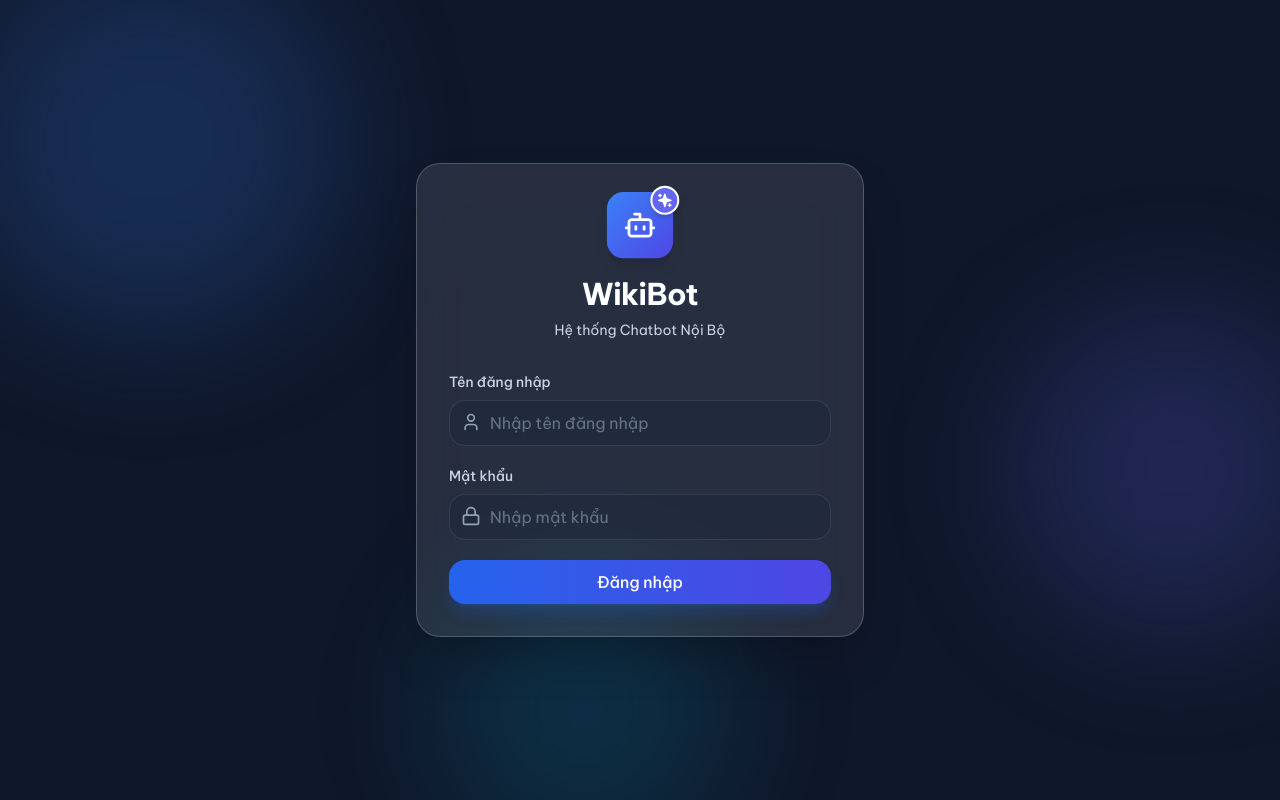
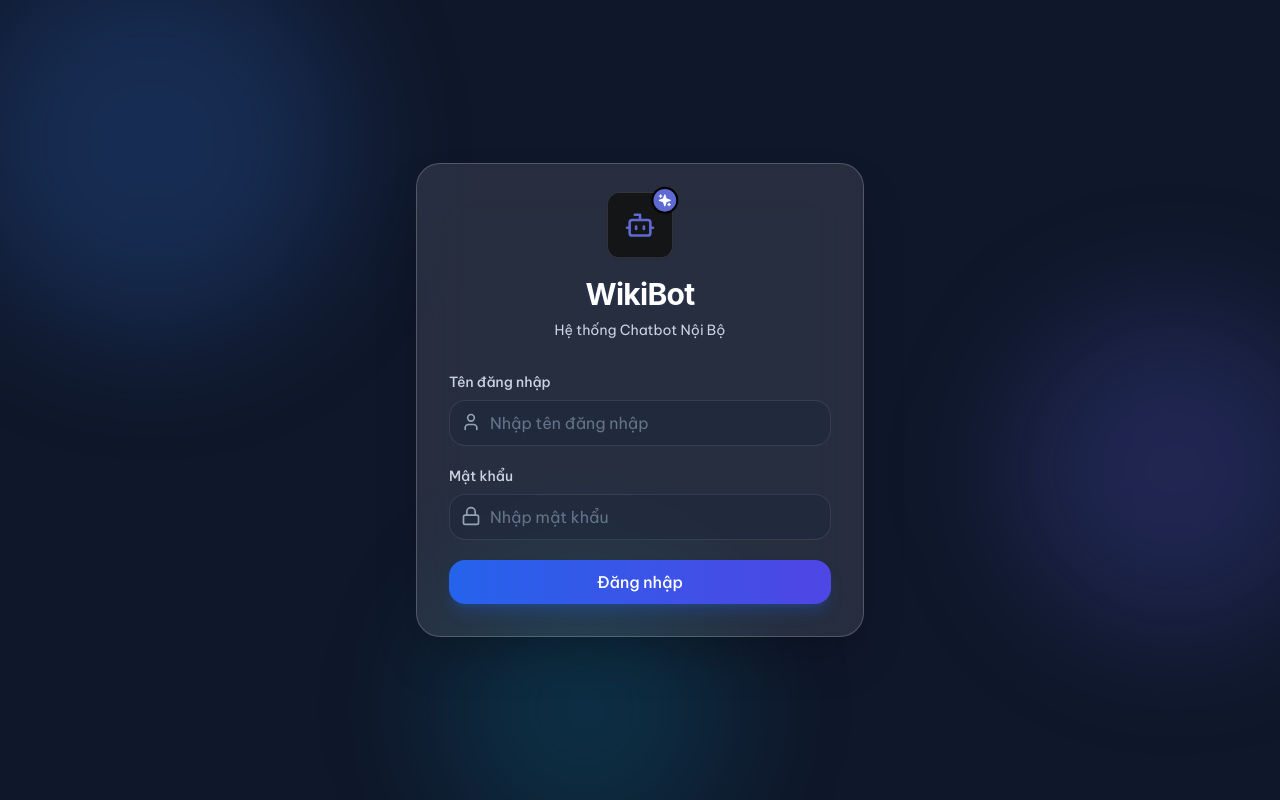
Before and after one commit to namngth04/WikiBot, a Next.js app in the folder frontend/: page /login in a window 1280 px wide. Built offline with nearby package versions, Linux system fonts and the light colour scheme.

Commit message:
feat(frontend): setup Linear.app UI Dark theme (canvas, brand-lavender, hairline, scrollbar)

```diff
--- a/frontend/app/components/AppLogo.tsx
+++ b/frontend/app/components/AppLogo.tsx
@@ -12,25 +12,25 @@ interface AppLogoProps {
 }
 
 export default function AppLogo({ size = 'md', className, animate = true }: AppLogoProps) {
-  // Định nghĩa kích thước hiển thị đồng bộ
+  // Định nghĩa kích thước hiển thị đồng bộ chuẩn Linear.app
   const sizes = {
     sm: {
-      container: 'w-8 h-8 rounded-lg p-1.5',
+      container: 'w-8 h-8 rounded-md p-1.5',
+      botIcon: 16,
+      sparkleIcon: 8,
+      sparkleContainer: '-top-0.5 -right-0.5 p-0.5 bg-brand-lavender rounded-full border border-canvas',
+    },
+    md: {
+      container: 'w-10 h-10 rounded-md p-2.5',
       botIcon: 18,
       sparkleIcon: 10,
-      sparkleContainer: '-top-0.5 -right-0.5 p-0.5 bg-indigo-500 rounded-full border border-white',
-    },
-    md: {
-      container: 'w-10 h-10 rounded-xl p-2.5',
-      botIcon: 20,
-      sparkleIcon: 12,
-      sparkleContainer: '-top-1 -right-1 p-0.5 bg-indigo-500 rounded-full border border-white',
+      sparkleContainer: '-top-1 -right-1 p-0.5 bg-brand-lavender rounded-full border border-canvas',
     },
     lg: {
-      container: 'w-16 h-16 rounded-2xl p-4',
-      botIcon: 32,
-      sparkleIcon: 16,
-      sparkleContainer: '-top-1.5 -right-1.5 p-1 bg-indigo-500 rounded-full border-2 border-white',
+      container: 'w-16 h-16 rounded-lg p-4',
+      botIcon: 30,
+      sparkleIcon: 14,
+      sparkleContainer: '-top-1.5 -right-1.5 p-1 bg-brand-lavender rounded-full border-2 border-canvas',
     },
   };
 
@@ -38,16 +38,16 @@ export default function AppLogo({ size = 'md', className, animate = true }: AppL
 
   const logoContent = (
     <div className={cn(
-      "relative inline-flex items-center justify-center bg-gradient-to-br from-blue-500 to-indigo-600 shadow-lg text-white shrink-0",
+      "relative inline-flex items-center justify-center bg-surface-2 border border-hairline-strong shadow-sm text-brand-lavender shrink-0",
       currentSize.container,
       className
     )}>
-      {/* Icon Robot thông minh */}
-      <Bot size={currentSize.botIcon} className="text-white" />
+      {/* Icon Robot thông minh màu oải hương */}
+      <Bot size={currentSize.botIcon} className="text-brand-lavender" />
 
-      {/* Badge Sparkles thu nhỏ nổi bật góc phải */}
+      {/* Badge Sparkles tím oải hương viền Canvas tối */}
       <div className={cn(
-        "absolute flex items-center justify-center shadow-md",
+        "absolute flex items-center justify-center shadow-sm",
         currentSize.sparkleContainer
       )}>
         <Sparkles size={currentSize.sparkleIcon} className="text-white fill-white" />
--- a/frontend/app/globals.css
+++ b/frontend/app/globals.css
@@ -4,31 +4,56 @@
 
 @layer base {
   body {
-    @apply text-slate-800 bg-slate-50 font-be-vietnam;
+    @apply text-ink bg-canvas font-sans antialiased;
   }
 
   h1, h2, h3, h4, h5, h6 {
-    @apply font-be-vietnam font-bold tracking-tight;
+    @apply font-sans font-semibold tracking-[-0.03em] text-ink;
   }
 }
 
 @layer components {
   .glass-card {
-    @apply bg-white/70 backdrop-blur-md border border-white/20 shadow-glass;
+    @apply bg-surface-1/70 backdrop-blur-md border border-hairline shadow-sm;
   }
 
   .btn-primary {
-    @apply bg-primary-600 text-white hover:bg-primary-700 shadow-soft hover:shadow-soft-xl transition-all duration-300 rounded-xl px-4 py-2 font-semibold flex items-center gap-2 active:scale-95;
+    @apply bg-brand-lavender text-white hover:bg-brand-lavender-hover active:scale-95 duration-200 transition-all font-medium text-sm rounded-md px-4 py-2 flex items-center justify-center gap-2 select-none shadow-sm;
   }
 
   .btn-secondary {
-    @apply bg-white text-slate-700 border border-slate-200 hover:bg-slate-50 shadow-sm transition-all duration-300 rounded-xl px-4 py-2 font-semibold flex items-center gap-2 active:scale-95;
+    @apply bg-surface-1 text-ink border border-hairline hover:bg-surface-2 active:scale-95 duration-200 transition-all font-medium text-sm rounded-md px-4 py-2 flex items-center justify-center gap-2 select-none;
+  }
+
+  .btn-linear-primary {
+    @apply bg-brand-lavender text-white hover:bg-brand-lavender-hover active:scale-95 duration-200 transition-all font-medium text-sm rounded-md px-4 py-2 flex items-center justify-center gap-2 select-none shadow-sm;
+  }
+
+  .btn-linear-secondary {
+    @apply bg-surface-1 text-ink border border-hairline hover:bg-surface-2 active:scale-95 duration-200 transition-all font-medium text-sm rounded-md px-4 py-2 flex items-center justify-center gap-2 select-none;
+  }
+
+  .btn-linear-tertiary {
+    @apply bg-transparent text-ink-muted hover:text-ink active:scale-95 duration-200 transition-all font-medium text-sm rounded-md px-4 py-2 flex items-center justify-center gap-2 select-none;
+  }
+
+  .linear-card {
+    @apply bg-surface-1 border border-hairline rounded-lg p-6 shadow-sm;
+  }
+
+  .linear-card-hover {
+    @apply bg-surface-1 border border-hairline hover:border-hairline-strong hover:bg-surface-2 rounded-lg p-6 transition-all duration-200 shadow-sm cursor-pointer;
+  }
+
+  .linear-input {
+    @apply bg-surface-2 border border-hairline rounded-md text-ink text-sm px-3 py-2 outline-none focus:border-hairline-strong focus:ring-1 focus:ring-brand-lavender/50 placeholder-ink-tertiary transition-all duration-200;
   }
 }
 
 /* Custom scrollbar */
 ::-webkit-scrollbar {
-  width: 5px;
+  width: 6px;
+  height: 6px;
 }
 
 ::-webkit-scrollbar-track {
@@ -36,15 +61,15 @@
 }
 
 ::-webkit-scrollbar-thumb {
-  @apply bg-slate-200 rounded-full hover:bg-slate-300 transition-colors;
+  @apply bg-hairline rounded-full hover:bg-hairline-strong transition-colors;
 }
 
-/* Modal backdrop and modal content fixes */
+/* Modal backdrop and modal content fixes in Dark Mode */
 .modal-backdrop {
   position: fixed !important;
   inset: 0 !important;
   z-index: 999 !important;
-  background: rgba(15, 23, 42, 0.7) !important;
+  background: rgba(1, 1, 2, 0.8) !important;
   backdrop-filter: blur(8px) !important;
 }
 
@@ -57,13 +82,14 @@
   max-width: 90vw !important;
   max-height: 95vh !important;
   overflow: hidden !important;
-  background: white !important;
-  border-radius: 1rem !important;
-  box-shadow: 0 25px 50px -12px rgba(0, 0, 0, 0.2) !important;
+  background: #0f1011 !important; /* surface-1 */
+  border-radius: 12px !important; /* rounded-lg */
+  box-shadow: 0 25px 50px -12px rgba(0, 0, 0, 0.5) !important;
   display: flex !important;
   flex-direction: column !important;
   padding: 1.5rem !important;
-  border: 1px solid rgb(229 231 235 / 0.1) !important;
+  border: 1px solid #23252a !important; /* hairline */
+  color: #f7f8f8 !important; /* ink */
 }
 
 /* Responsive modal sizes */
@@ -79,23 +105,23 @@
   }
 }
 
-/* Chat message styles */
+/* Chat message styles matching Linear.app Dark Mode */
 .message-user {
-  @apply bg-primary-600 text-white rounded-2xl rounded-tr-none px-4 py-2.5 ml-auto max-w-[85%] shadow-soft font-be-vietnam font-medium;
+  @apply bg-brand-lavender text-white rounded-xl rounded-tr-none px-4 py-2.5 ml-auto max-w-[80%] font-sans font-medium text-sm border border-brand-lavender/25 shadow-sm;
 }
 
 .message-assistant {
-  @apply bg-white text-slate-800 rounded-2xl rounded-tl-none px-4 py-2.5 mr-auto max-w-[85%] shadow-soft border border-slate-100 font-be-vietnam font-medium;
+  @apply bg-surface-1 text-ink rounded-xl rounded-tl-none px-4 py-2.5 mr-auto max-w-[80%] font-sans font-medium text-sm border border-hairline shadow-sm;
 }
 
-/* Skeleton Loading Animation */
+/* Skeleton Loading Animation for Dark Mode */
 @keyframes shimmer {
   0% { background-position: -200% 0; }
   100% { background-position: 200% 0; }
 }
 
 .skeleton {
-  background: linear-gradient(90deg, #f1f5f9 25%, #f8fafc 50%, #f1f5f9 75%);
+  background: linear-gradient(90deg, #0f1011 25%, #141516 50%, #0f1011 75%);
   background-size: 200% 100%;
   animation: shimmer 1.5s infinite linear;
 }
```
Also changed, not shown: 1 other file (tests, documents, lock files or other folders).
